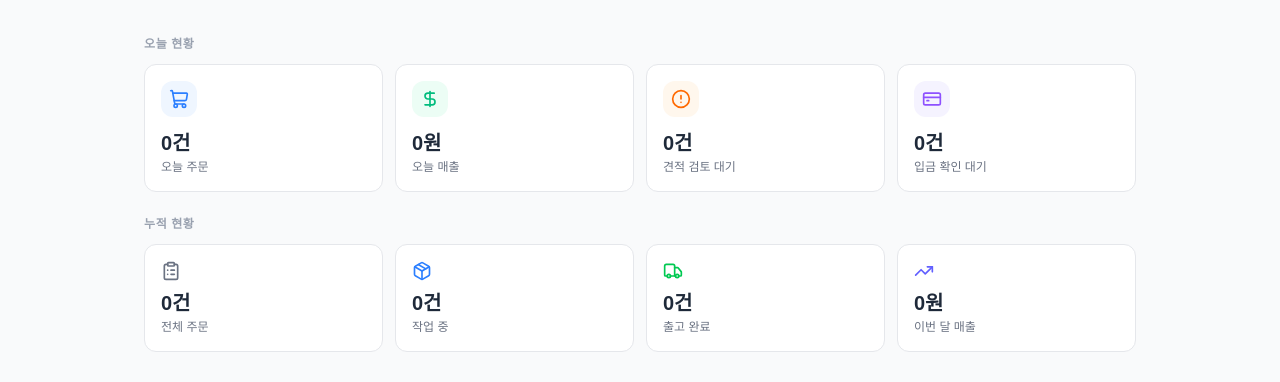
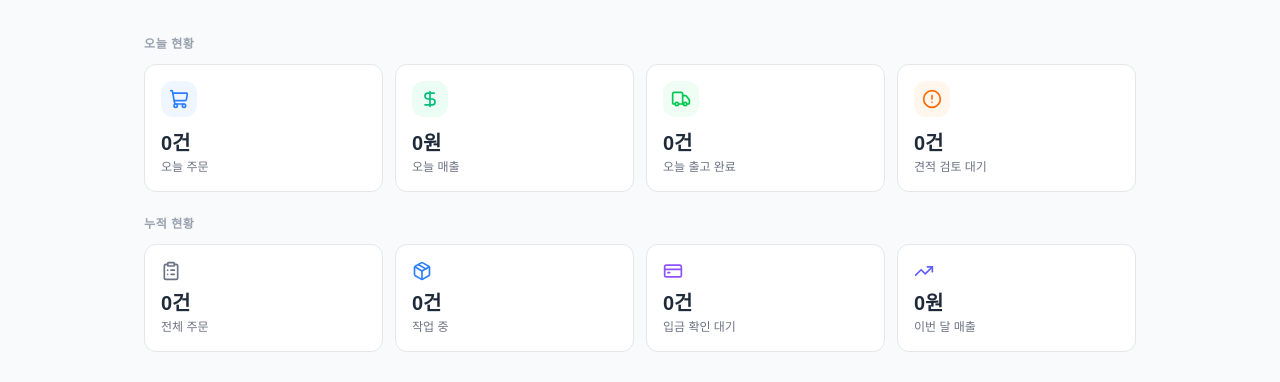
Before and after one commit to FighterManiak/dtf-print, a Next.js app: page /admin in a window 1280 px wide. Shown: the part 133-515 px from the top of the page. Built offline with nearby package versions, Linux system fonts and the light colour scheme; no server answers; the database is empty; a web font is replaced by a local one.

Commit message:
대시보드: 출고완료→오늘기준, 견적검토대기 클릭시 필터 화면 연결

```diff
--- a/src/app/admin/page.tsx
+++ b/src/app/admin/page.tsx
@@ -8,18 +8,18 @@ import { createClient } from '@/lib/supabase-browser'
 interface Stats {
   total: number
   inProgress: number
-  shipped: number
   monthRevenue: number
   todayOrders: number
   todayRevenue: number
+  todayShipped: number
   pendingQuotes: number
   pendingPayment: number
 }
 
 export default function AdminPage() {
   const [stats, setStats] = useState<Stats>({
-    total: 0, inProgress: 0, shipped: 0, monthRevenue: 0,
-    todayOrders: 0, todayRevenue: 0, pendingQuotes: 0, pendingPayment: 0,
+    total: 0, inProgress: 0, monthRevenue: 0,
+    todayOrders: 0, todayRevenue: 0, todayShipped: 0, pendingQuotes: 0, pendingPayment: 0,
   })
   const [loading, setLoading] = useState(true)
 
@@ -31,34 +31,34 @@ export default function AdminPage() {
       const todayStart = new Date(now.getFullYear(), now.getMonth(), now.getDate()).toISOString()
 
       const [
-        totalRes, inProgressRes, shippedRes, monthRevenueRes,
-        todayOrdersRes, todayRevenueRes, pendingQuotesRes, pendingPaymentRes,
+        totalRes, inProgressRes, monthRevenueRes,
+        todayOrdersRes, todayRevenueRes, todayShippedRes, pendingQuotesRes, pendingPaymentRes,
       ] = await Promise.all([
         // 전체 주문
         supabase.from('orders').select('id', { count: 'exact', head: true }),
         // 작업 중
         supabase.from('orders').select('id', { count: 'exact', head: true }).eq('status', 'in_progress'),
-        // 출고 완료
-        supabase.from('orders').select('id', { count: 'exact', head: true }).eq('status', 'shipped'),
-        // 이번 달 매출 (paid + in_progress + shipped + delivered)
+        // 이번 달 매출
         supabase.from('orders').select('total_amount').in('status', ['paid','in_progress','shipped','delivered']).gte('created_at', monthStart),
         // 오늘 주문 수
         supabase.from('orders').select('id', { count: 'exact', head: true }).gte('created_at', todayStart),
         // 오늘 매출
         supabase.from('orders').select('total_amount').in('status', ['paid','in_progress','shipped','delivered']).gte('created_at', todayStart),
-        // 견적 검토 대기 (quotes 테이블, status: pending)
+        // 오늘 출고 완료
+        supabase.from('orders').select('id', { count: 'exact', head: true }).eq('status', 'shipped').gte('updated_at', todayStart),
+        // 견적 검토 대기
         supabase.from('quotes').select('id', { count: 'exact', head: true }).eq('status', 'pending'),
-        // 입금 확인 대기 (quotes 테이블, status: quote_sent = 견적 발송 후 입금 대기)
-        supabase.from('quotes').select('id', { count: 'exact', head: true }).eq('status', 'quote_sent'),
+        // 입금 확인 대기
+        supabase.from('quotes').select('id', { count: 'exact', head: true }).eq('status', 'quoted'),
       ])
 
       setStats({
         total: totalRes.count || 0,
         inProgress: inProgressRes.count || 0,
-        shipped: shippedRes.count || 0,
         monthRevenue: (monthRevenueRes.data || []).reduce((s, o) => s + (o.total_amount || 0), 0),
         todayOrders: todayOrdersRes.count || 0,
         todayRevenue: (todayRevenueRes.data || []).reduce((s, o) => s + (o.total_amount || 0), 0),
+        todayShipped: todayShippedRes.count || 0,
         pendingQuotes: pendingQuotesRes.count || 0,
         pendingPayment: pendingPaymentRes.count || 0,
       })
@@ -67,19 +67,17 @@ export default function AdminPage() {
     load()
   }, [])
 
-  const v = (n: number | string) => loading ? '—' : (typeof n === 'number' ? n : n)
-
   const todayCards = [
-    { label: '오늘 주문', value: loading ? '—' : `${stats.todayOrders}건`, icon: ShoppingCart, color: 'text-blue-500', bg: 'bg-blue-50', border: 'border-blue-100' },
-    { label: '오늘 매출', value: loading ? '—' : `${stats.todayRevenue.toLocaleString()}원`, icon: DollarSign, color: 'text-emerald-500', bg: 'bg-emerald-50', border: 'border-emerald-100' },
-    { label: '견적 검토 대기', value: loading ? '—' : `${stats.pendingQuotes}건`, icon: AlertCircle, color: 'text-orange-500', bg: 'bg-orange-50', border: 'border-orange-100', urgent: !loading && stats.pendingQuotes > 0 },
-    { label: '입금 확인 대기', value: loading ? '—' : `${stats.pendingPayment}건`, icon: CreditCard, color: 'text-violet-500', bg: 'bg-violet-50', border: 'border-violet-100', urgent: !loading && stats.pendingPayment > 0 },
+    { label: '오늘 주문', value: loading ? '—' : `${stats.todayOrders}건`, icon: ShoppingCart, color: 'text-blue-500', bg: 'bg-blue-50', href: '/admin/quotes' },
+    { label: '오늘 매출', value: loading ? '—' : `${stats.todayRevenue.toLocaleString()}원`, icon: DollarSign, color: 'text-emerald-500', bg: 'bg-emerald-50', href: '/admin/quotes' },
+    { label: '오늘 출고 완료', value: loading ? '—' : `${stats.todayShipped}건`, icon: Truck, color: 'text-green-500', bg: 'bg-green-50', href: '/admin/quotes?status=shipped' },
+    { label: '견적 검토 대기', value: loading ? '—' : `${stats.pendingQuotes}건`, icon: AlertCircle, color: 'text-orange-500', bg: 'bg-orange-50', href: '/admin/quotes?status=pending', urgent: !loading && stats.pendingQuotes > 0 },
   ]
 
   const monthCards = [
     { label: '전체 주문', value: loading ? '—' : `${stats.total}건`, icon: ClipboardList, color: 'text-gray-500' },
     { label: '작업 중', value: loading ? '—' : `${stats.inProgress}건`, icon: Package, color: 'text-blue-500' },
-    { label: '출고 완료', value: loading ? '—' : `${stats.shipped}건`, icon: Truck, color: 'text-green-500' },
+    { label: '입금 확인 대기', value: loading ? '—' : `${stats.pendingPayment}건`, icon: CreditCard, color: 'text-violet-500' },
     { label: '이번 달 매출', value: loading ? '—' : `${stats.monthRevenue.toLocaleString()}원`, icon: TrendingUp, color: 'text-indigo-500' },
   ]
 
@@ -95,9 +93,9 @@ export default function AdminPage() {
         <div className="mb-2">
           <h2 className="text-xs font-bold text-gray-400 uppercase tracking-wider mb-3">오늘 현황</h2>
           <div className="grid grid-cols-2 md:grid-cols-4 gap-3">
-            {todayCards.map(({ label, value, icon: Icon, color, bg, border, urgent }) => (
-              <Link key={label} href="/admin/quotes"
-                className={`bg-white border rounded-xl p-4 hover:shadow-md transition-all relative ${urgent ? 'border-orange-300 ring-2 ring-orange-200' : `border-gray-200`}`}>
+            {todayCards.map(({ label, value, icon: Icon, color, bg, href, urgent }) => (
+              <Link key={label} href={href}
+                className={`bg-white border rounded-xl p-4 hover:shadow-md transition-all relative ${urgent ? 'border-orange-300 ring-2 ring-orange-200' : 'border-gray-200'}`}>
                 {urgent && <span className="absolute top-3 right-3 w-2.5 h-2.5 rounded-full bg-orange-400 animate-pulse" />}
                 <div className={`w-9 h-9 ${bg} rounded-xl flex items-center justify-center mb-3`}>
                   <Icon className={`w-5 h-5 ${color}`} />
--- a/src/app/admin/quotes/page.tsx
+++ b/src/app/admin/quotes/page.tsx
@@ -1,6 +1,7 @@
 'use client'
 
-import { useState, useEffect } from 'react'
+import { useState, useEffect, Suspense } from 'react'
+import { useSearchParams } from 'next/navigation'
 import { Download, CheckCircle, Clock, CreditCard, XCircle, ChevronDown, ChevronUp, Send, Truck, Package, RotateCcw, Search } from 'lucide-react'
 import { createClient } from '@/lib/supabase-browser'
 
@@ -70,10 +71,11 @@ function getEffectiveStatus(item: Item): string {
   return item.data.status === 'pending' ? 'order_pending' : item.data.status
 }
 
-export default function AdminManagePage() {
+function AdminManagePageContent() {
+  const searchParams = useSearchParams()
   const [items, setItems] = useState<Item[]>([])
   const [loading, setLoading] = useState(true)
-  const [tab, setTab] = useState<string>('all')
+  const [tab, setTab] = useState<string>(searchParams.get('status') || 'all')
   const [search, setSearch] = useState('')
   const [expanded, setExpanded] = useState<string | null>(null)
   const [forms, setForms] = useState<Record<string, QuoteForm>>({})
@@ -548,3 +550,7 @@ export default function AdminManagePage() {
     </div>
   )
 }
+
+export default function AdminManagePage() {
+  return <Suspense><AdminManagePageContent /></Suspense>
+}
```
